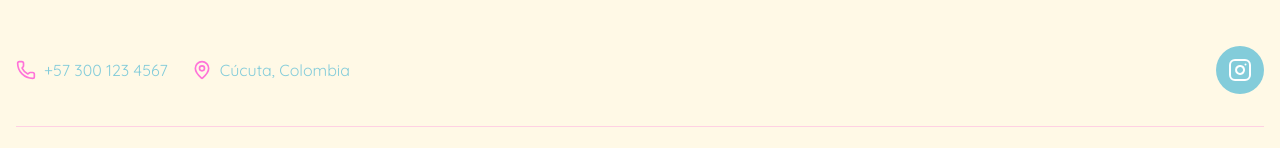
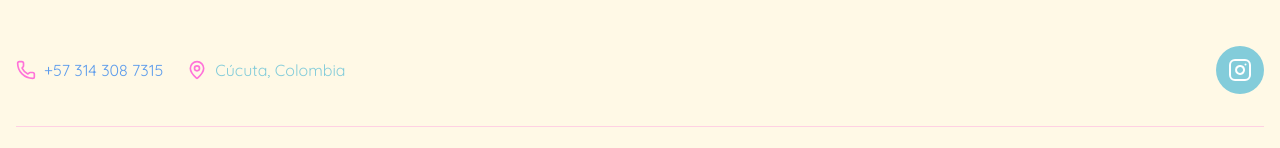
Before and after one commit to JuniorArias02/Milados, a React (Vite) app: page / in a window 1280 px wide. Shown: the part 898-1046 px from the top of the page. Built offline with nearby package versions, Linux system fonts and the light colour scheme.

Commit message:
correcion de imagne

```diff
--- a/src/page/pagina_cliente/components/Footer.jsx
+++ b/src/page/pagina_cliente/components/Footer.jsx
@@ -45,9 +45,15 @@ export default function Footer() {
 					<div className="flex flex-col sm:flex-row items-center gap-6">
 						<div className="flex items-center gap-2">
 							<Phone className="w-5 h-5 text-[#FF73D9]" />
-							<span className="quicksand-semibold">+57 300 123 4567</span>
+							<a
+								href="https://wa.me/573143087315"
+								target="_blank"
+								rel="noopener noreferrer"
+								className="quicksand-semibold text-[#5D9CEC] hover:underline"
+							>
+								+57 314 308 7315
+							</a>
 						</div>
-
 						<div className="flex items-center gap-2">
 							<MapPin className="w-5 h-5 text-[#FF73D9]" />
 							<span className="quicksand-semibold">Cúcuta, Colombia</span>
```
